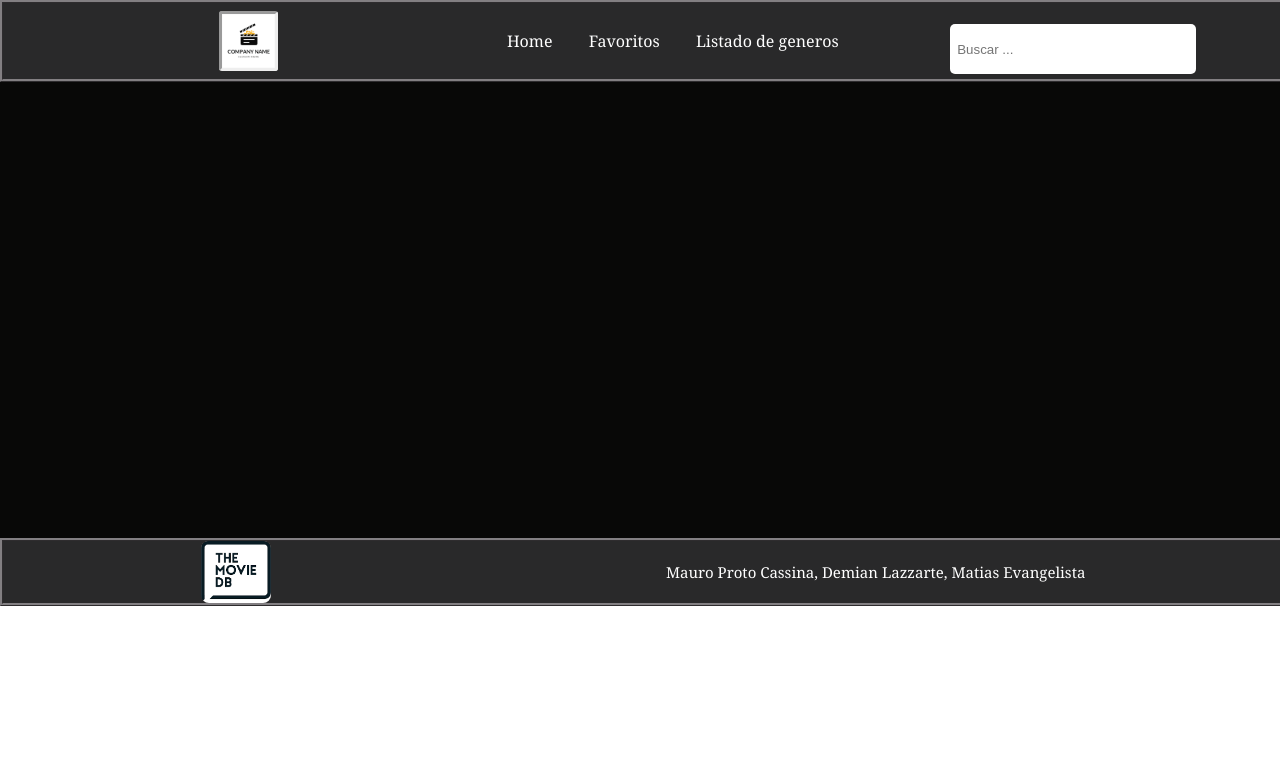
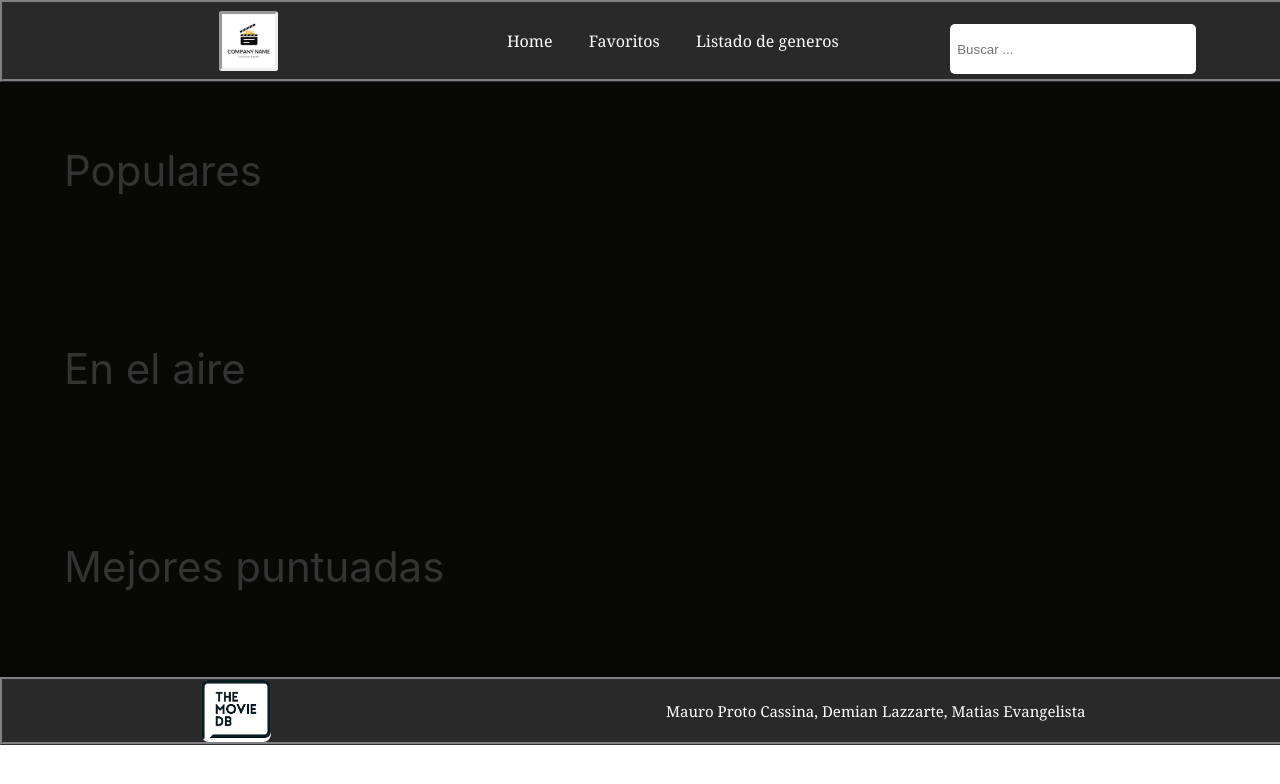
Before and after one commit to Mauroudesa/Proyecto, a plain HTML site: page home.html in a window 1280 px wide. Drawn offline with nearby package versions, Linux system fonts and the light colour scheme; no server answers.

Commit message:
a,dañdla

```diff
--- a/css/style.css
+++ b/css/style.css
@@ -195,9 +195,7 @@ input:focus + button{
   font-size: 40px;
 }
 /*despues de js*/
-.ul-prueba{
-  width: 10%;
-}
+
 
 /*media*/
 
@@ -256,7 +254,6 @@ input:focus + button{
   display: flex;
   margin: 0;
   padding: 0 0 0 0;
-
   left: 20%;
   bottom: 0%;
   top: 1.2%;
--- a/home.html
+++ b/home.html
@@ -45,10 +45,8 @@
     </div>
 
   </header>
-<br>
-<br>
-<br>
   <main class="main">
+    <h1>Populares</h1>
       <div class="uk-position-relative uk-visible-toggle uk-light" tabindex="-1" uk-slider>
 
           <ul class="uk-slider-items uk-child-width-1-2 uk-child-width-1-3@s uk-child-width-1-4@m lista">
@@ -62,6 +60,7 @@
 
 
   <main class="main">
+    <h1>En el aire</h1>
       <div class="uk-position-relative uk-visible-toggle uk-light" tabindex="-1" uk-slider>
 
           <ul class="uk-slider-items uk-child-width-1-2 uk-child-width-1-3@s uk-child-width-1-4@m aire">
@@ -74,6 +73,7 @@
       </div>
   </main>
   <main class="main">
+    <h1>Mejores puntuadas</h1>
       <div class="uk-position-relative uk-visible-toggle uk-light" tabindex="-1" uk-slider>
 
           <ul class="uk-slider-items uk-child-width-1-2 uk-child-width-1-3@s uk-child-width-1-4@m puntuadas">
```
